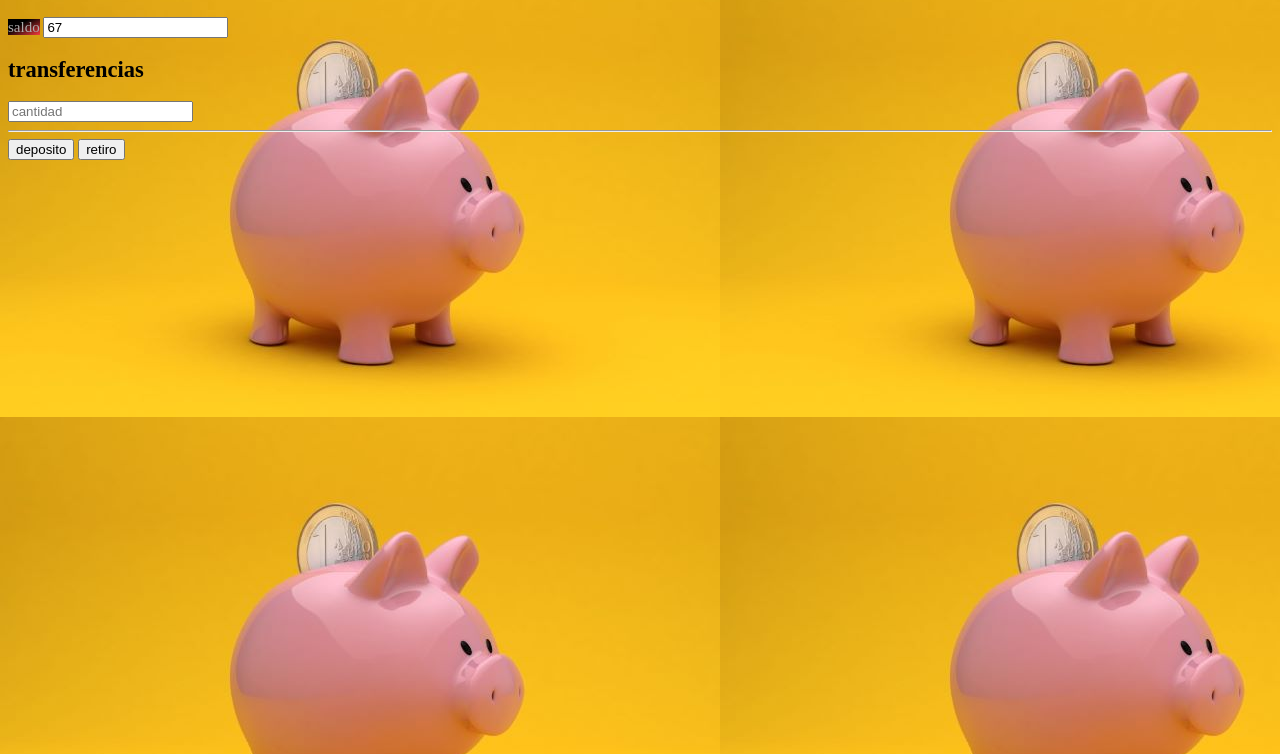
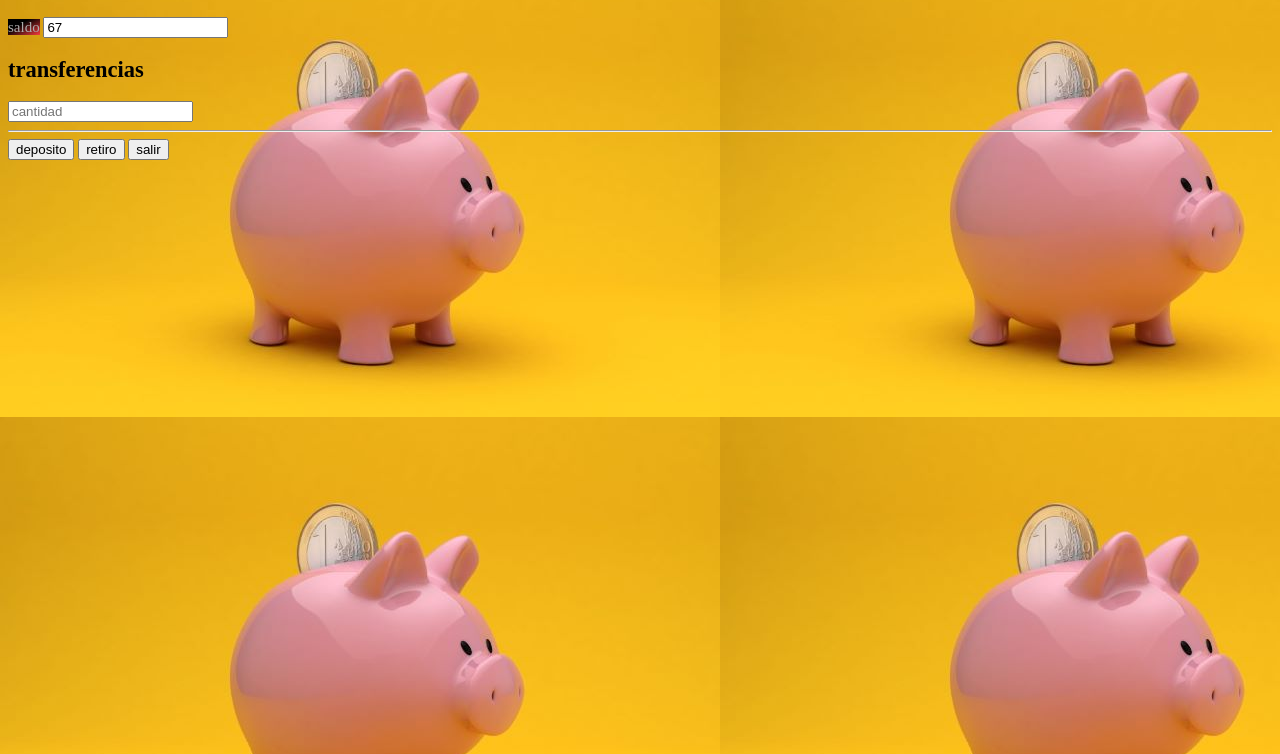
Before and after one commit to Cesar1999mx/cajero, a plain HTML site: page cajero/maui.html in a window 1280 px wide. Shown: the part 46-800 px from the top of the page. Drawn offline with Linux system fonts and the light colour scheme.

Commit message:
Add files via upload

```diff
--- a/cajero/maui.html
+++ b/cajero/maui.html
@@ -16,6 +16,9 @@
 <hr>
 <input type="button" value="deposito" id="bt2" onclick="formula1()">
 <input type="button" value="retiro" id="bt3" onclick="formula2()">
+<button onclick="location.href='index.html'" type="button">
+salir</button>
+</form>
 </form>
 <script>
 function formula1() {
@@ -32,7 +35,6 @@ document.getElementById('C1').value=(cantidad1-cantidadT);
 
 
 
-
 </script>
 </body>
 </html>
```
Also changed, not shown: cajero/gera.html (+2 -0 lines), cajero/index.html (+1 -0 lines), cajero/mali.html (+2 -0 lines).
